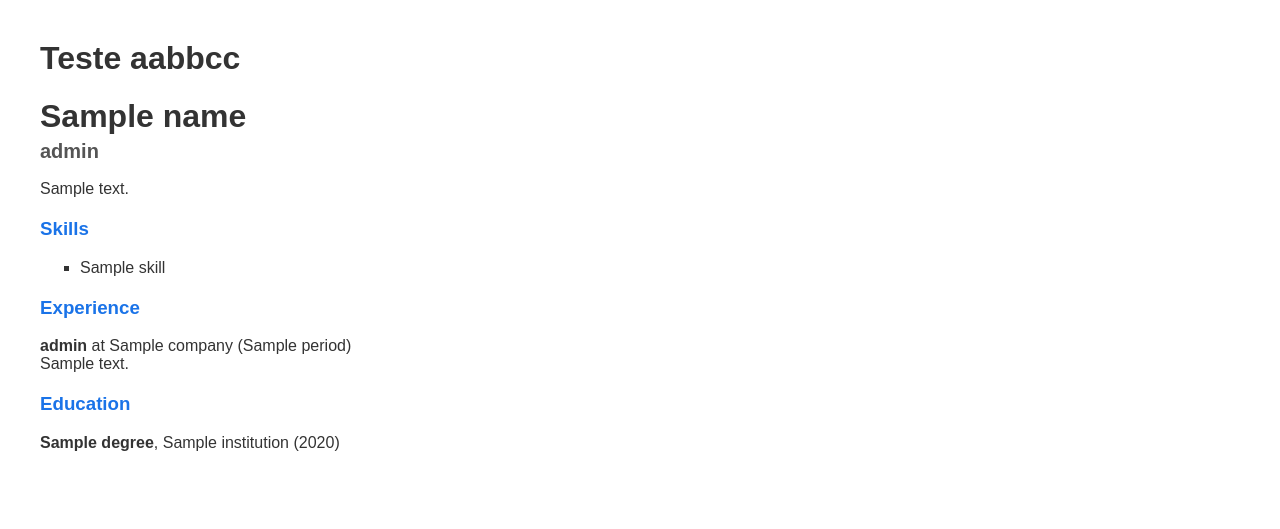
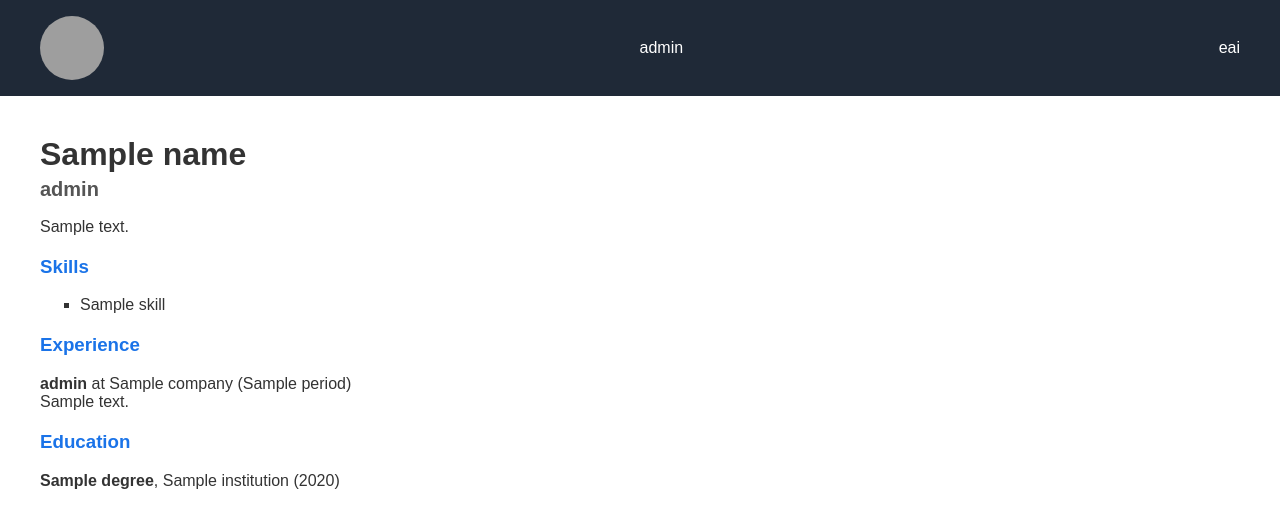
Before and after one commit to matmarqs/weasy-cv, a Python web app: template templates/resume.html in a window 1280 px wide. Shown: the top 529 px of the page. Run offline with Jinja, Linux system fonts and the light colour scheme; the template is opened without the code that fills it: most values are stand-ins (such as "Sample title", 1, 10 or a date in 2020); grey boxes are pictures that could not be loaded.

```diff
--- a/live_preview.py
+++ b/live_preview.py
@@ -10,6 +10,7 @@ TEMPLATE_NAME = "resume.html"
 DATA_FILE = "data/cyber.json"
 STYLESHEET = "static/style.css"
 OUTPUT_FILE = "resume.pdf"
+WATCH_EXTENSIONS = (".html", ".json", ".css", ".png", ".jpg", ".jpeg", ".gif", ".svg")
 
 class PDFBuilder(FileSystemEventHandler):
     def __init__(self):
@@ -17,7 +18,7 @@ class PDFBuilder(FileSystemEventHandler):
         self.build_pdf()
 
     def on_modified(self, event):
-        if cast(str, event.src_path).endswith((".html", ".json", ".css")):
+        if cast(str, event.src_path).lower().endswith(WATCH_EXTENSIONS):
             print(f"Change detected in {event.src_path}, regenerating PDF...")
             self.build_pdf()
 
--- a/static/style.css
+++ b/static/style.css
@@ -1,4 +1,40 @@
+/* CSS RESET */
+
+@page {
+  margin: 0;
+}
+
+* {
+  box-sizing: border-box;
+}
+
 body {
+  font-family: Arial, sans-serif;
+  margin: 0;
+  padding: 0;
+}
+
+/* Full-width header with no spacing */
+.header {
+  width: 100%;
+  display: flex;
+  justify-content: space-between;
+  align-items: center;
+  background: #1F2937;
+  color: white;
+  padding: 16px 40px;
+  /* Optional: adds spacing inside the header */
+}
+
+#photo {
+  width: 64px;
+  height: 64px;
+  object-fit: cover;
+  object-position: 50% 50%;
+  border-radius: 50%;
+}
+
+.content {
   font-family: Arial, sans-serif;
   margin: 40px;
   color: #333;
--- a/templates/resume.html
+++ b/templates/resume.html
@@ -3,12 +3,18 @@
 
 <head>
   <meta charset="UTF-8">
-  <title>{{ name }} - {{ role }}</title>
   <link rel="stylesheet" href="/static/style.css">
 </head>
 
 <body>
-  <h1>Teste aabbcc</h1>
+
+  <div class="header">
+      <img id="photo" src="static/img/mateus-hack.jpeg" height="20px" width="20px">
+      <div>{{ role }}</div>
+      <div>eai</div>
+  </div>
+
+  <div class="content">
     <h1>{{ name }}</h1>
     <h2>{{ role }}</h2>
     <p>{{ summary }}</p>
@@ -30,6 +36,7 @@
     {% for edu in education %}
     <p><strong>{{ edu.degree }}</strong>, {{ edu.institution }} ({{ edu.year }})</p>
     {% endfor %}
+  </div>
 
 </body>
 
```
Also changed, not shown: 1 other file. Lines whose indentation alone changed are shown as unchanged.
